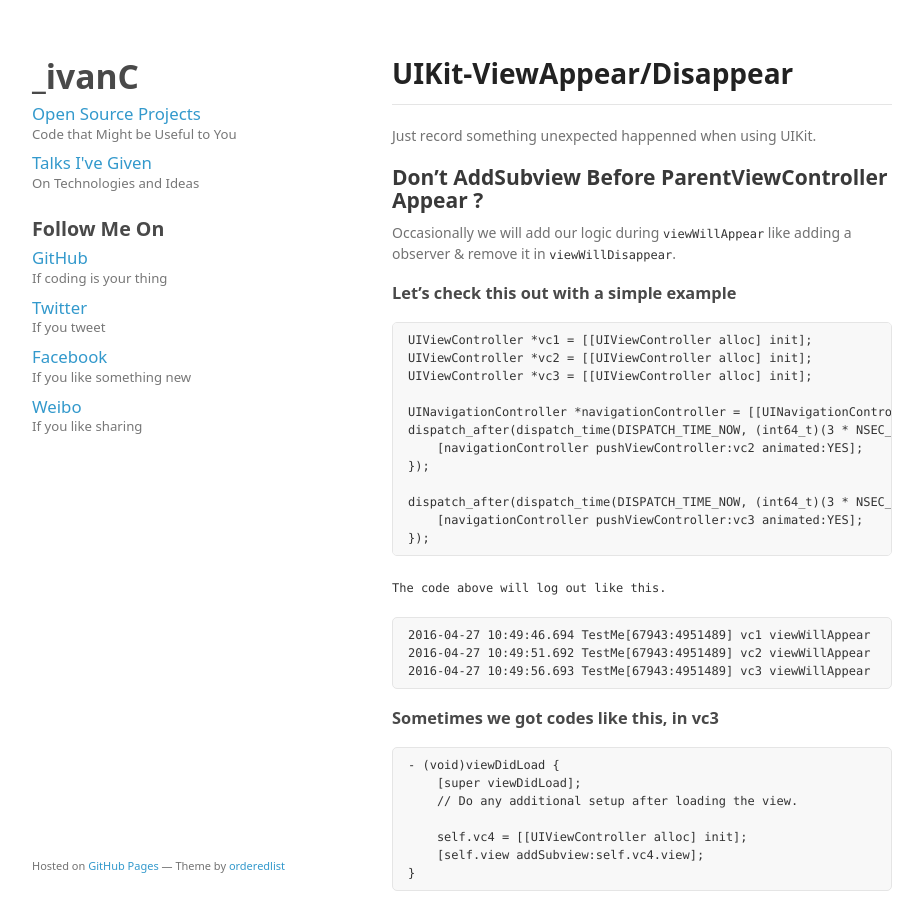
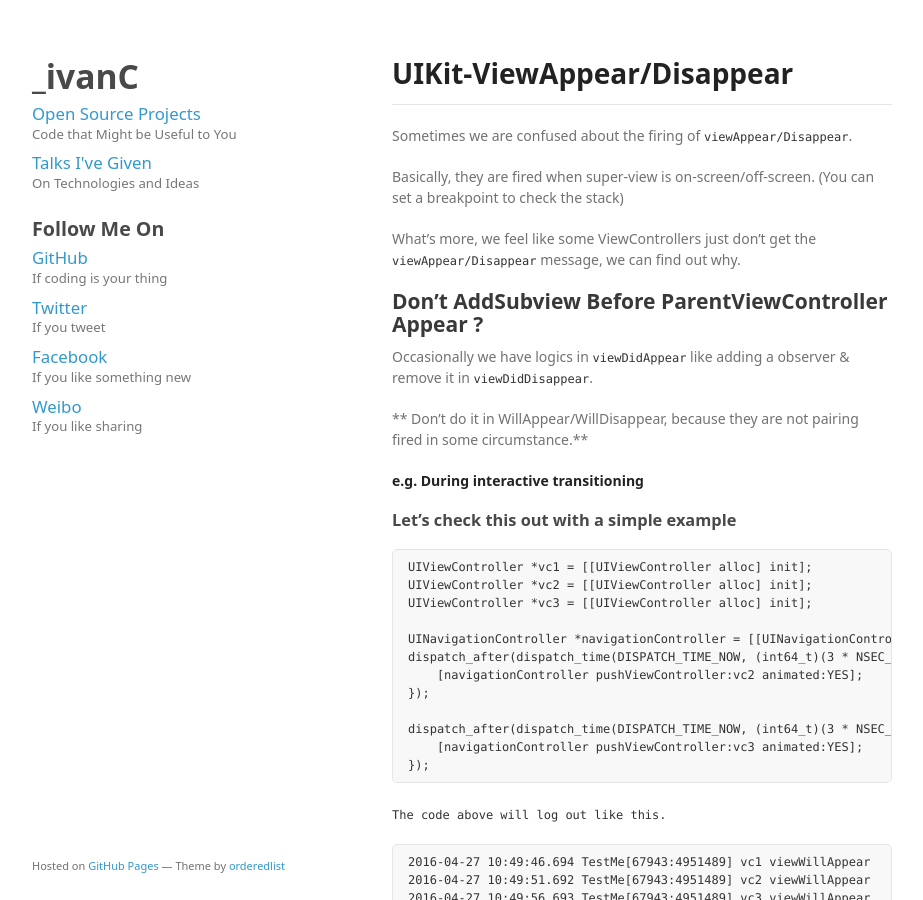
Before and after one commit to IvanChan/IvanChan.github.io, a Jekyll site: the page built from _posts/2016-04-27-UIKit-ViewWillAppear.md, in a window 1280 px wide and 900 px high. Shown: the whole window, without its empty margins (178-1101 px from the left). Built offline with Jekyll 4.4.1, drawn with Linux system fonts in a browser that asks for light colours.

Commit message:
Post:UIKit-ViewAppear/Disappear
Post:UIKit-ViewAppear/Disappear

```diff
--- a/_posts/2016-04-27-UIKit-ViewWillAppear.md
+++ b/_posts/2016-04-27-UIKit-ViewWillAppear.md
@@ -3,11 +3,20 @@ layout: default
 title: UIKit-ViewAppear/Disappear
 ---
 
-  Just record something unexpected happenned when using UIKit.
+  Sometimes we are confused about the firing of `viewAppear/Disappear`.
+
+  Basically, they are fired when super-view is on-screen/off-screen. (You can set a breakpoint to check the stack)
+
+  What's more, we feel like some ViewControllers just don't get the `viewAppear/Disappear` message, we can find out why.
+
 
 Don't AddSubview Before ParentViewController Appear ?
 -----
-  Occasionally we will add our logic during `viewWillAppear` like adding a observer & remove it in `viewWillDisappear`.
+  Occasionally we have logics in `viewDidAppear` like adding a observer & remove it in `viewDidDisappear`.
+
+  ** Don't do it in WillAppear/WillDisappear, because they are not pairing fired in some circumstance.**
+
+  **e.g. During interactive transitioning**
 
 ### Let's check this out with a simple example
 
```
